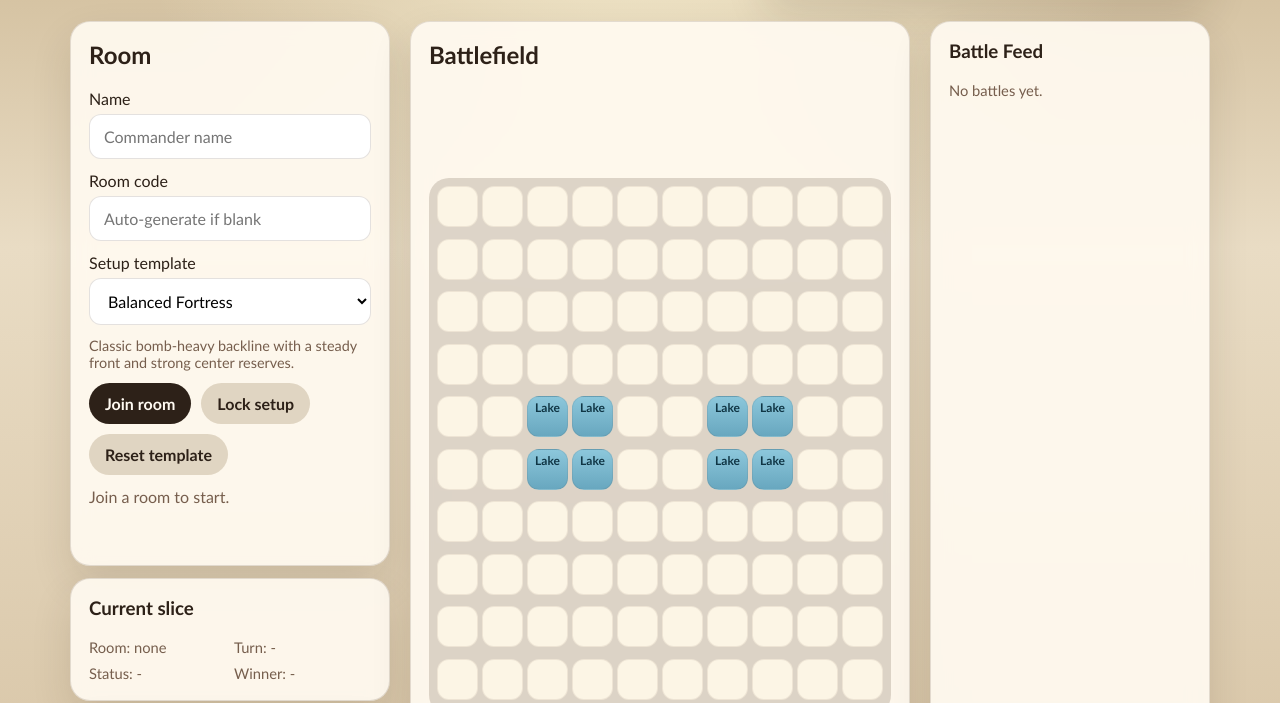
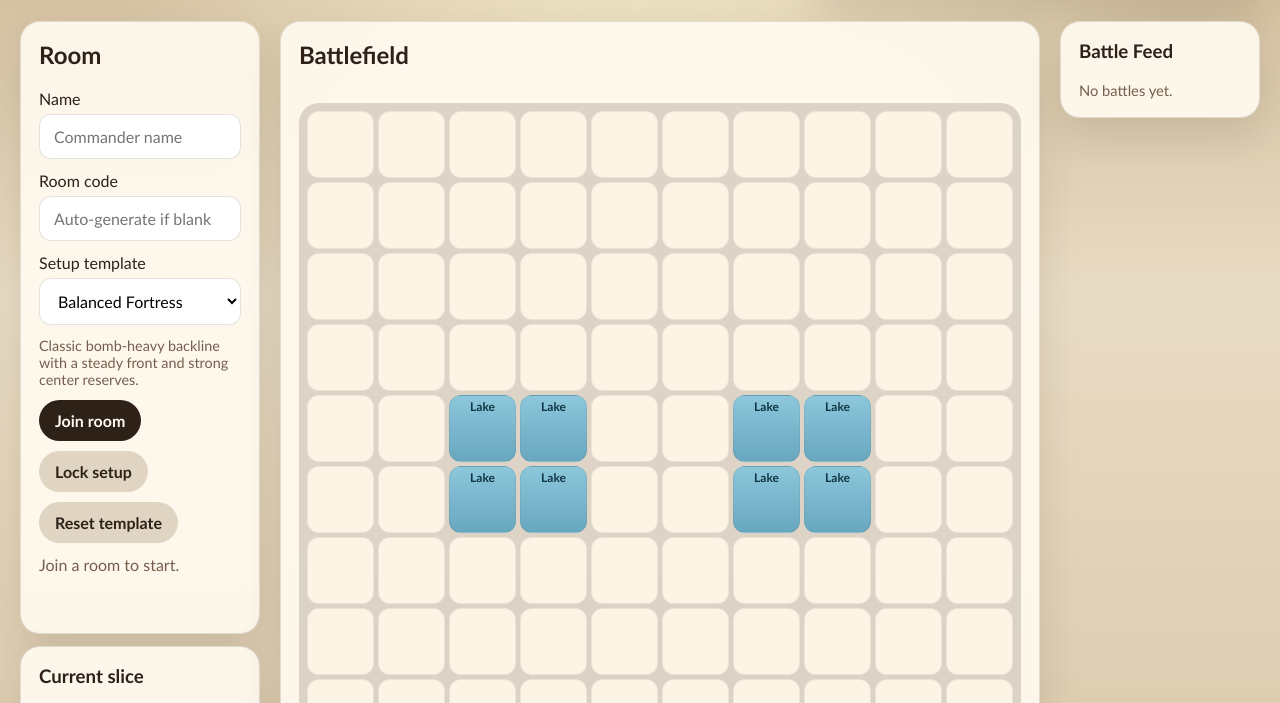
Before and after one commit to KS-B1N/stratego-online, a website built with Vite: page apps/web/index.html in a window 1280 px wide. Shown: the part 177-880 px from the top of the page. Built offline with nearby package versions, Linux system fonts and the light colour scheme.

Commit message:
Make battlefield larger on desktop

```diff
--- a/apps/web/src/styles.css
+++ b/apps/web/src/styles.css
@@ -28,7 +28,7 @@ body {
 }
 
 .shell {
-  max-width: 1180px;
+  max-width: 1480px;
   margin: 0 auto;
   padding: 32px 20px 48px;
 }
@@ -56,8 +56,9 @@ body {
 
 .layout {
   display: grid;
-  grid-template-columns: minmax(260px, 320px) 1fr minmax(220px, 280px);
+  grid-template-columns: minmax(240px, 300px) minmax(760px, 1.45fr) minmax(200px, 240px);
   gap: 20px;
+  align-items: start;
 }
 
 .panel {
@@ -176,6 +177,8 @@ button.secondary {
   background: rgba(75, 54, 38, 0.18);
   padding: 8px;
   border-radius: 20px;
+  width: min(100%, 920px);
+  justify-self: center;
 }
 
 .cell {
@@ -316,6 +319,10 @@ button.secondary {
     grid-template-columns: 1fr;
   }
 
+  .board {
+    width: 100%;
+  }
+
   .hero {
     align-items: start;
     flex-direction: column;
```
